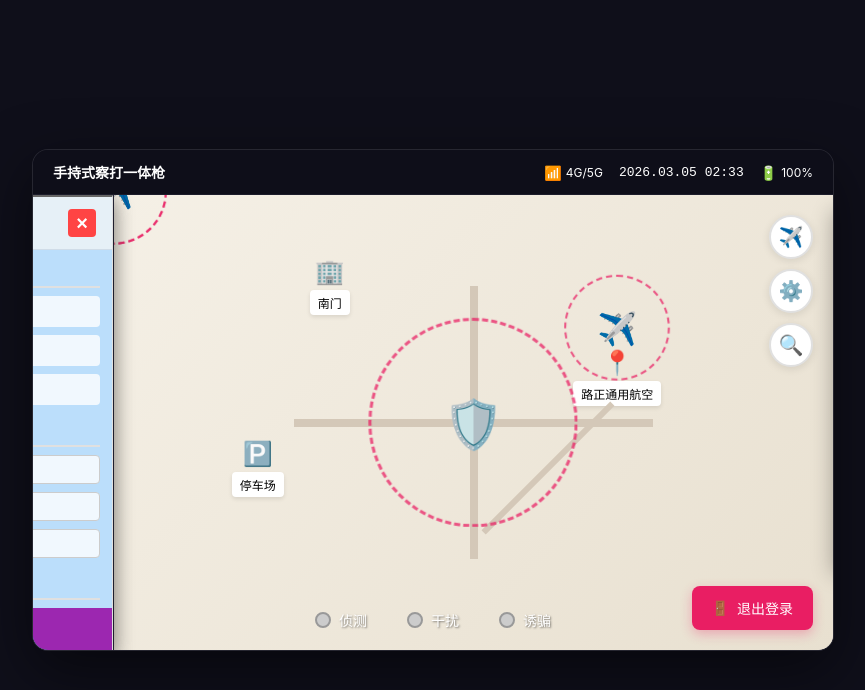
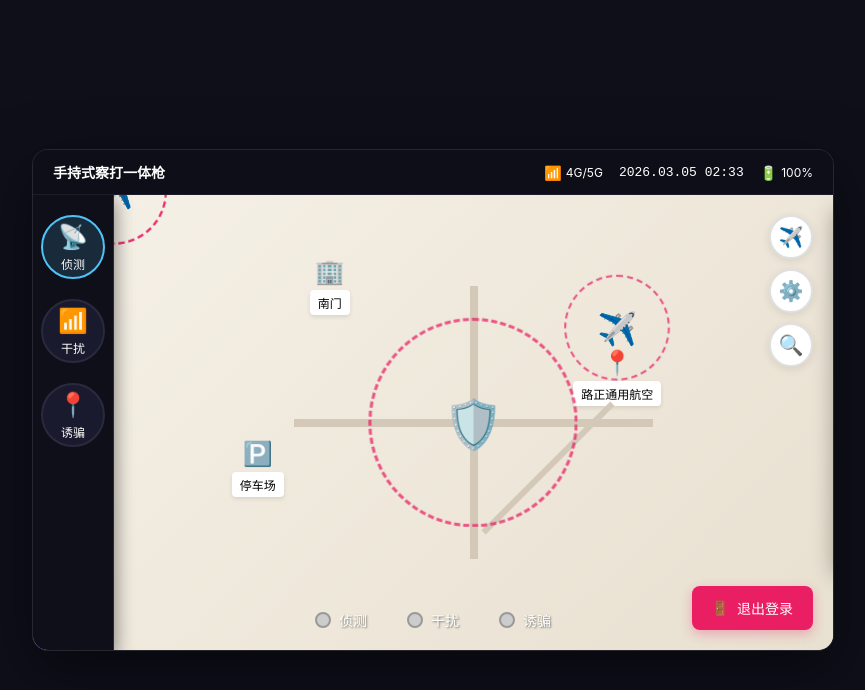
Before and after one commit to yuanfen-ai/KY, a Vue app in the folder frontend/: page /main in a window 1280 px wide. Both pictures are taken after a click on the button "登录". Shown: the top 690 px of the page, without its empty margins (207-1072 px from the left). Built offline with nearby package versions, Linux system fonts and the light colour scheme.

Commit message:
fix: 修复z-index层级关系，确保左侧菜单不被覆盖，所有悬浮框悬浮于底部状态栏之上

```diff
--- a/frontend/src/views/Main.vue
+++ b/frontend/src/views/Main.vue
@@ -622,7 +622,7 @@ onUnmounted(() => {
   align-items: center;
   padding: 20px 0;
   gap: 20px;
-  z-index: 10;
+  z-index: 100; /* 确保左侧菜单不被悬浮框覆盖 */
 }
 
 .function-btn {
@@ -987,7 +987,7 @@ onUnmounted(() => {
   border: 2px solid #666666;
   border-right: none;
   box-shadow: 0 4px 20px rgba(0, 0, 0, 0.3);
-  z-index: 100;
+  z-index: 150; /* 大于左侧菜单，确保在最上层 */
   transform: translateX(100%);
   transition: transform 0.3s ease-in-out;
   overflow: hidden;
@@ -1412,7 +1412,7 @@ onUnmounted(() => {
   gap: 8px;
   box-shadow: 0 4px 12px rgba(233, 30, 99, 0.3);
   transition: all 0.3s ease;
-  z-index: 50;
+  z-index: 200; /* 确保在最上层 */
 }
 
 .logout-btn:hover {
```
